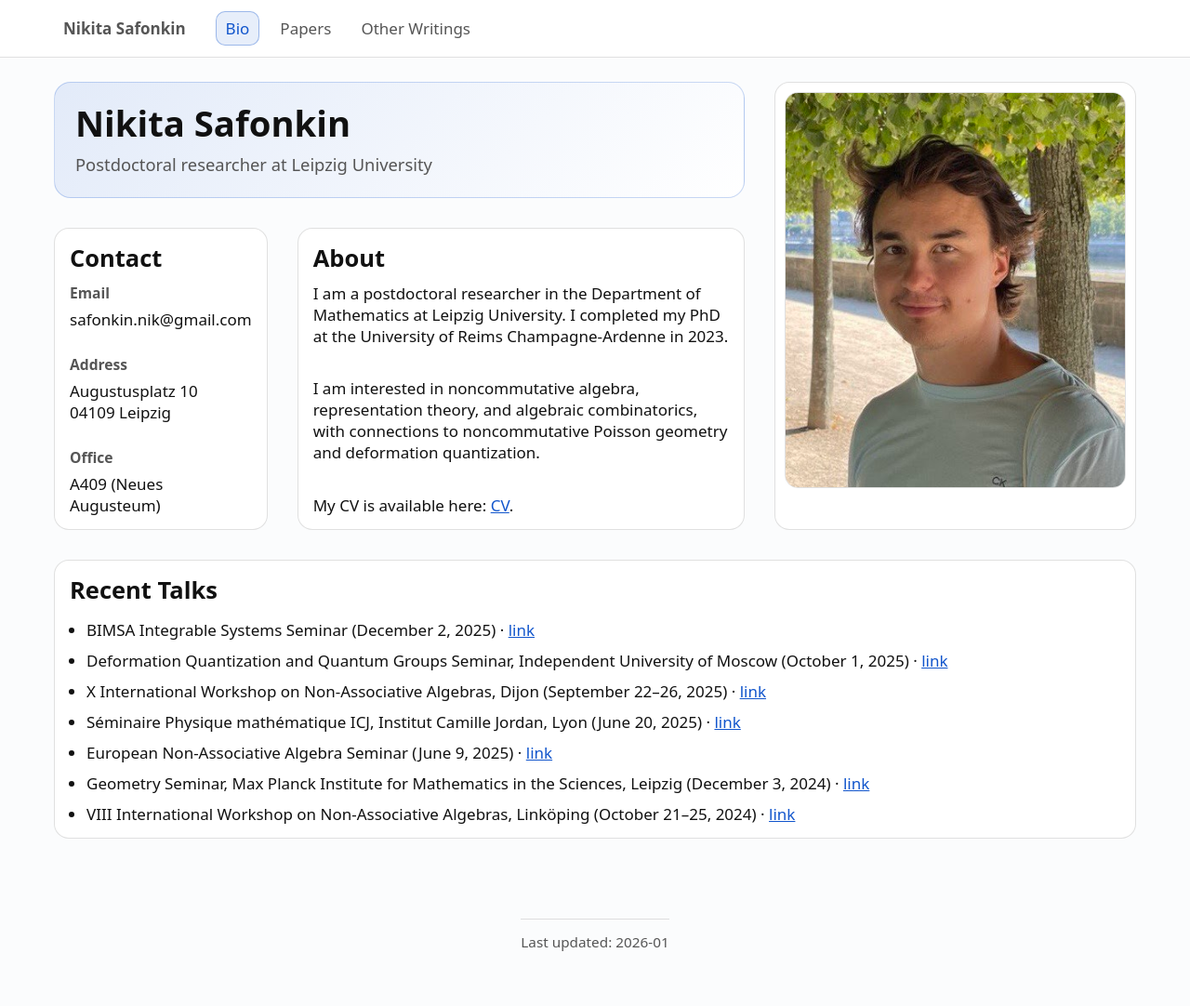
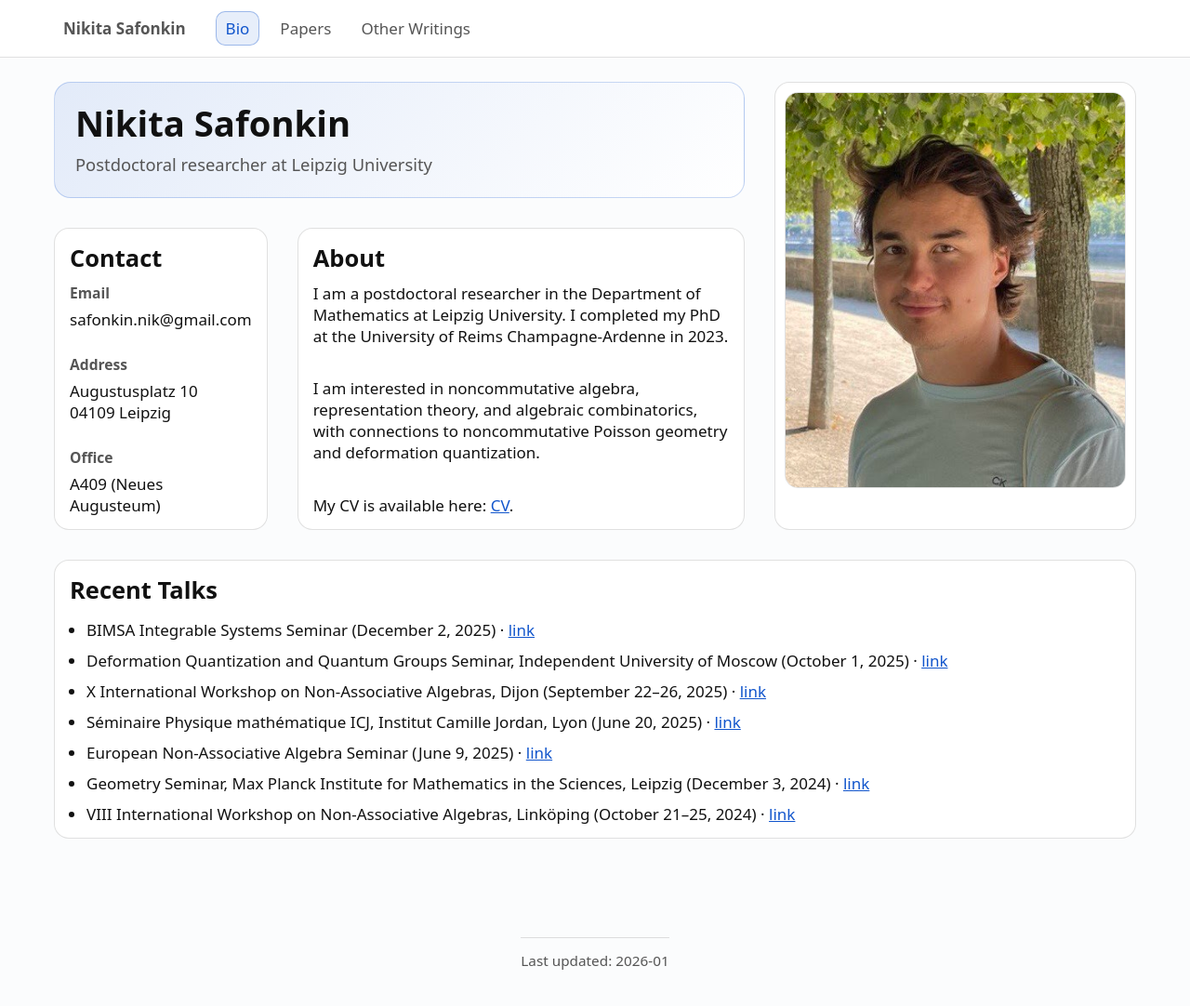
Before and after one commit to n-safonkin/n-safonkin.github.io, a Jekyll site: the page built from index.html, in a window 1280 px wide and 1083 px high. Shown: the whole window at 93% size. Built offline with Jekyll 4.4.1, drawn with Linux system fonts in a browser that asks for light colours.

Commit message:
Update spacing.css

```diff
--- a/assets/spacing.css
+++ b/assets/spacing.css
@@ -6,7 +6,6 @@
 }
 
 /* --- 1) MAKE FOOTER ("Last updated") SIT AT THE BOTTOM OF THE VIEWPORT --- */
-/* Works whether the footer is inside .wrap or after it */
 html, body{
   height: 100%;
 }
@@ -33,7 +32,7 @@
   --container: 1200px;     /* same width on all pages */
   --wrap-pad-top: 26px;    /* ensures hero top-left aligns */
   --wrap-pad-x: 18px;      /* ensures hero left aligns */
-  --wrap-pad-bot: 60px;
+  --wrap-pad-bot: 40px;    /* was 60px → moves “Last updated” up a bit */
 }
 
 /* nav and main content must share the same max-width */
```
